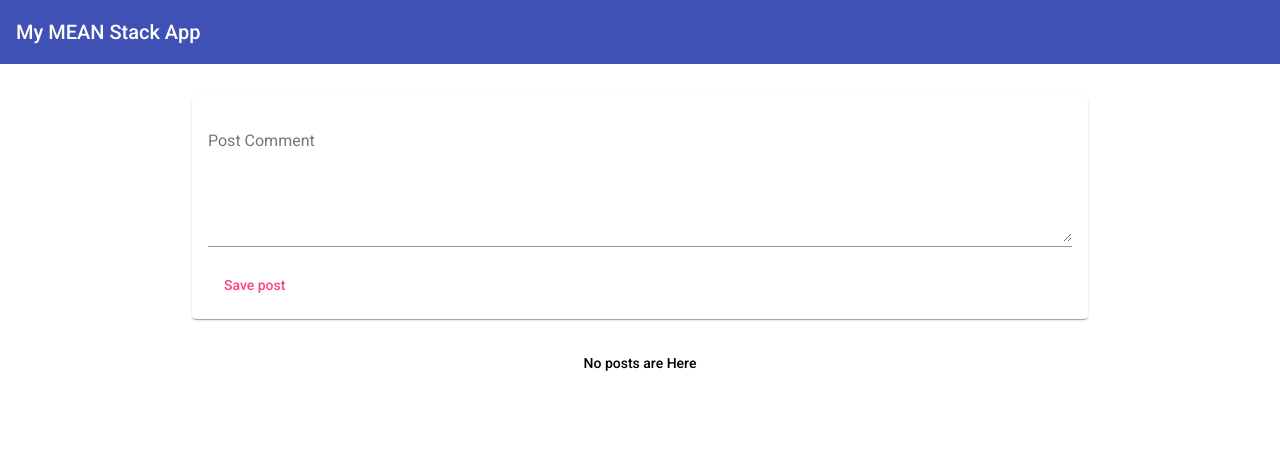
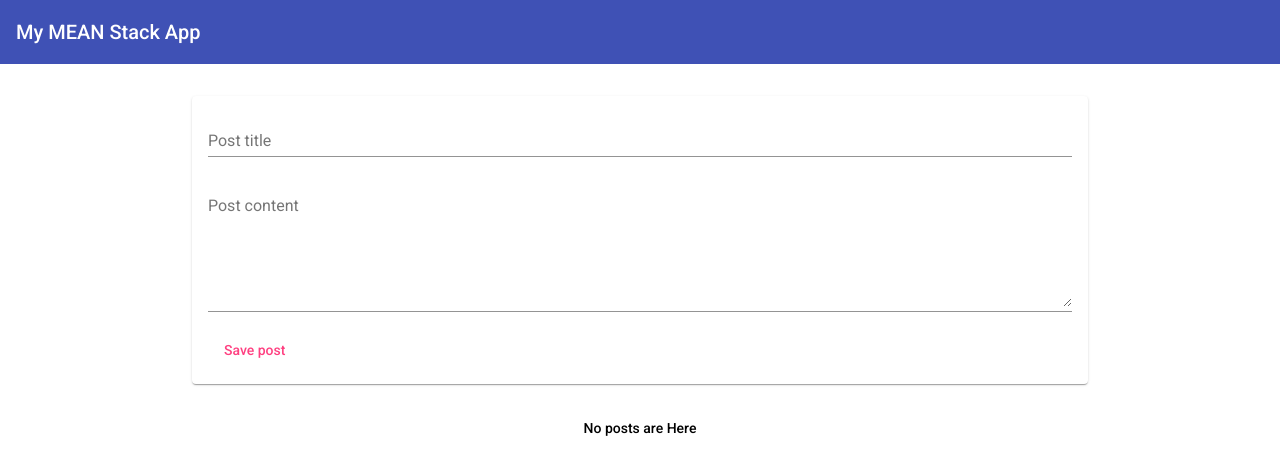
Before and after one commit to AmareshJakka/meanAngular, an Angular app in the folder meanAngular/: page / in a window 1280 px wide. Shown: the top 474 px of the page. Built offline with nearby package versions, Linux system fonts and the light colour scheme.

Commit message:
"property, event binding for parent and child data trasfer"

```diff
--- a/meanAngular/src/app/app.component.html
+++ b/meanAngular/src/app/app.component.html
@@ -1,5 +1,5 @@
 <app-header></app-header>
 <main>
-    <app-post-create></app-post-create>
-    <app-post-list></app-post-list>
+    <app-post-create (postCreated)="onPostAdded($event)"></app-post-create>
+    <app-post-list [posts]="storedPosts"></app-post-list>
 </main>
--- a/meanAngular/src/app/app.component.ts
+++ b/meanAngular/src/app/app.component.ts
@@ -6,5 +6,8 @@
   styleUrls: ['./app.component.css']
 })
 export class AppComponent {
-  title = 'MEAN Stack App';
+ storedPosts =[];
+ onPostAdded(post){
+   this.storedPosts.push(post)
+ }
 }
--- a/meanAngular/src/app/posts/post-create/post-create.component.html
+++ b/meanAngular/src/app/posts/post-create/post-create.component.html
@@ -7,7 +7,11 @@
 
 <mat-card>
     <mat-form-field>
-    <textarea  matInput rows="6"  placeholder ="Post Comment" [(ngModel)]="enteredValue"></textarea>
+        <input  matInput placeholder ="Post title" [(ngModel)]="enteredTitle">
+
+    </mat-form-field>
+    <mat-form-field>
+    <textarea  matInput rows="6"  placeholder ="Post content" [(ngModel)]="enteredContent"></textarea>
 
     </mat-form-field>
     <button mat-button color="accent" (click)="onAddPost()">Save post</button>
--- a/meanAngular/src/app/posts/post-create/post-create.component.ts
+++ b/meanAngular/src/app/posts/post-create/post-create.component.ts
@@ -1,4 +1,4 @@
-import { Component, OnInit } from '@angular/core';
+import { Component, OnInit,EventEmitter,Output } from '@angular/core';
 
 @Component({
   selector: 'app-post-create',
@@ -7,16 +7,21 @@
 })
 export class PostCreateComponent implements OnInit {
 
-  enteredValue ='';
-  newPost ='NoContent';
+  enteredTitle ='';
+  enteredContent='';
+  @Output() postCreated = new EventEmitter();
 
   constructor() { }
 
   ngOnInit() {
   }
   onAddPost(){
+   const post ={
+     title:this.enteredTitle,
+     content:this.enteredContent
+   }
+   this.postCreated.emit(post);
 
-    this.newPost =this.enteredValue;
   }
 
 }
--- a/meanAngular/src/app/posts/post-list/post-list.component.ts
+++ b/meanAngular/src/app/posts/post-list/post-list.component.ts
@@ -1,4 +1,4 @@
-import { Component, OnInit } from '@angular/core';
+import { Component, OnInit ,Input} from '@angular/core';
 
 @Component({
   selector: 'app-post-list',
@@ -7,7 +7,7 @@
 })
 export class PostListComponent implements OnInit {
 
-  posts =[
+  @Input () posts =[
     // {title:"First Post",content:"this is first post content"},
     // {title:"Second Post",content:"this is second post content"},
     // {title:"Thrid Post",content:"this is third post content"}
```
